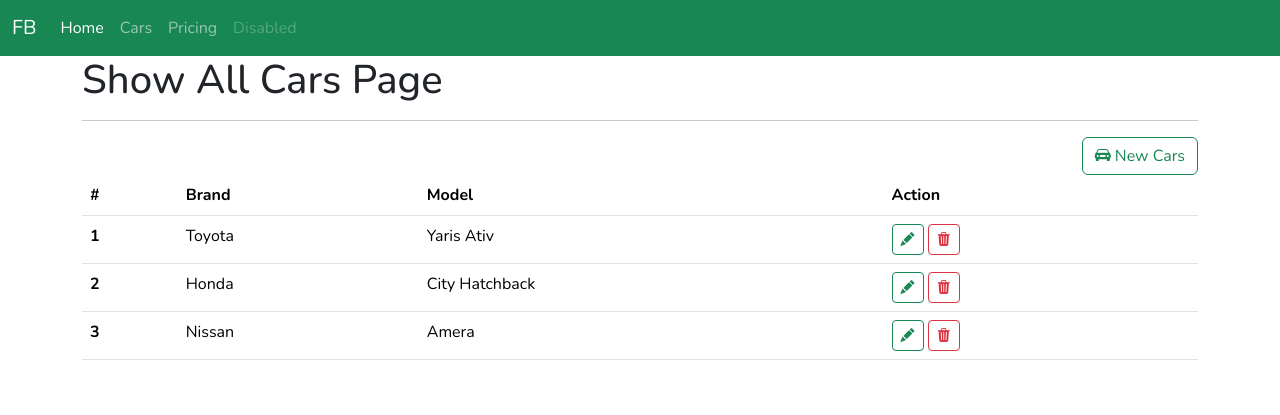
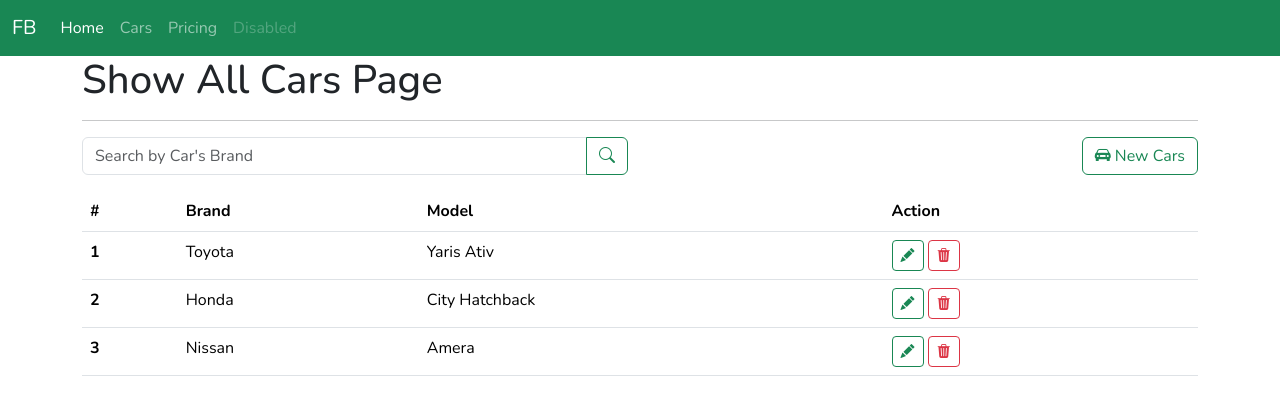
Before and after one commit to Dua555-maker/flask-bootstrap, a Flask app: page /cars in a window 1280 px wide. Shown: the top 415 px of the page. Run offline with Flask 3, Linux system fonts and the light colour scheme.

Commit message:
add search route

```diff
--- a/main.py
+++ b/main.py
@@ -13,8 +13,15 @@ cars = [
 def index():
   return render_template('index.html', title='Home Page')
 
-@app.route('/cars')
+@app.route('/cars',methods=['GET','POST'])
 def all_cars():
+  if request.method == "POST":
+    brand = request.form['brand']
+    tmp_cars  = []
+    for car in cars:
+      if brand in car['brand']:
+        tmp_cars.append(car)
+    return render_template('cars/all_cars.html', title='Search Cars Page',cars=tmp_cars)
   return render_template('cars/all_cars.html', title='Show All Cars Page',cars=cars)
 
 @app.route('/cars/new',methods=['GET','POST'])
@@ -43,6 +50,25 @@ def delete_car(id):
   flash('Delete Car Successfully','success')
   return redirect(url_for('all_cars'))
 
-@app.route('/cars/<int:id>/edit')
+@app.route('/cars/<int:id>/edit',methods=['GET','POST'])
 def edit_car(id):
-  return render_template('cars/edit_car.html',title='Edit Car Page')
+  for c in cars:
+    if id == c['id']:
+      car = c
+      break
+  if request.method == 'POST':
+    brand = request.form['brand']
+    model = request.form['model']
+    year = int(request.form['year'])
+    price = int(request.form['price'])
+
+    for c in cars:
+      if id == c['id']:
+        c['brand'] = brand
+        c['model'] = model
+        c['year'] = year
+        c['price'] = price
+        break
+    flash('Update Car Successfully','success')
+    return redirect(url_for('all_cars'))
+  return render_template('cars/edit_car.html',title='Edit Car Page',car=car)
--- a/templates/cars/all_cars.html
+++ b/templates/cars/all_cars.html
@@ -9,6 +9,13 @@
   <hr>
   <div class="row">
     <div class="col">
+      <form method="post">
+        <div class="input-group mb-3">
+        <input name="brand" type="text" class="form-control" placeholder="Search by Car's Brand" aria-label="Recipient’s username"
+          aria-describedby="button-addon2">
+        <button class="btn btn-outline-success" type="summit" id="button-addon2" title="Search"><i class="bi bi-search"></i></button>
+      </div>
+      </form>
     </div>
     <div class="col">
       <a href="{{url_for('new_car')}}" class="btn btn-outline-success float-end"><i class="bi bi-car-front-fill"></i>
@@ -32,8 +39,10 @@
         <td>{{car.brand}}</td>
         <td>{{car.model}}</td>
         <td>
-        <a href="{{url_for('edit_car',id=car.id)}}" class="btn btn-outline-success btn-sm" title="Edit Car"><i class="bi bi-pencil-fill"></i></a>
-        <a href="{{url_for('delete_car',id=car.id)}}" class="btn btn-outline-danger btn-sm" title="Delete Car"><i class="bi bi-trash3-fill"></i></a>
+          <a href="{{url_for('edit_car',id=car.id)}}" class="btn btn-outline-success btn-sm" title="Edit Car"><i
+              class="bi bi-pencil-fill"></i></a>
+          <a href="{{url_for('delete_car',id=car.id)}}" class="btn btn-outline-danger btn-sm" title="Delete Car"><i
+              class="bi bi-trash3-fill"></i></a>
         </td>
       </tr>
       {%endfor%}
--- a/templates/cars/new_car.html
+++ b/templates/cars/new_car.html
@@ -29,7 +29,7 @@
             <label for="price" class="form-label">Price</label>
             <input type="number" class="form-control" id="price" name="price">
           </div>
-          <button type="submit" class="btn btn-success"><i class="bi bi-floppy2-fill"></i>
+          <button type="submit" class="btn btn-success"><i class="bi bi-car-front-fill"></i>
             Add New Car</button>
         </form>
       </div>
```
Also changed, not shown: templates/cars/edit_car.html (+10 -6 lines). Lines whose indentation alone changed are shown as unchanged.
